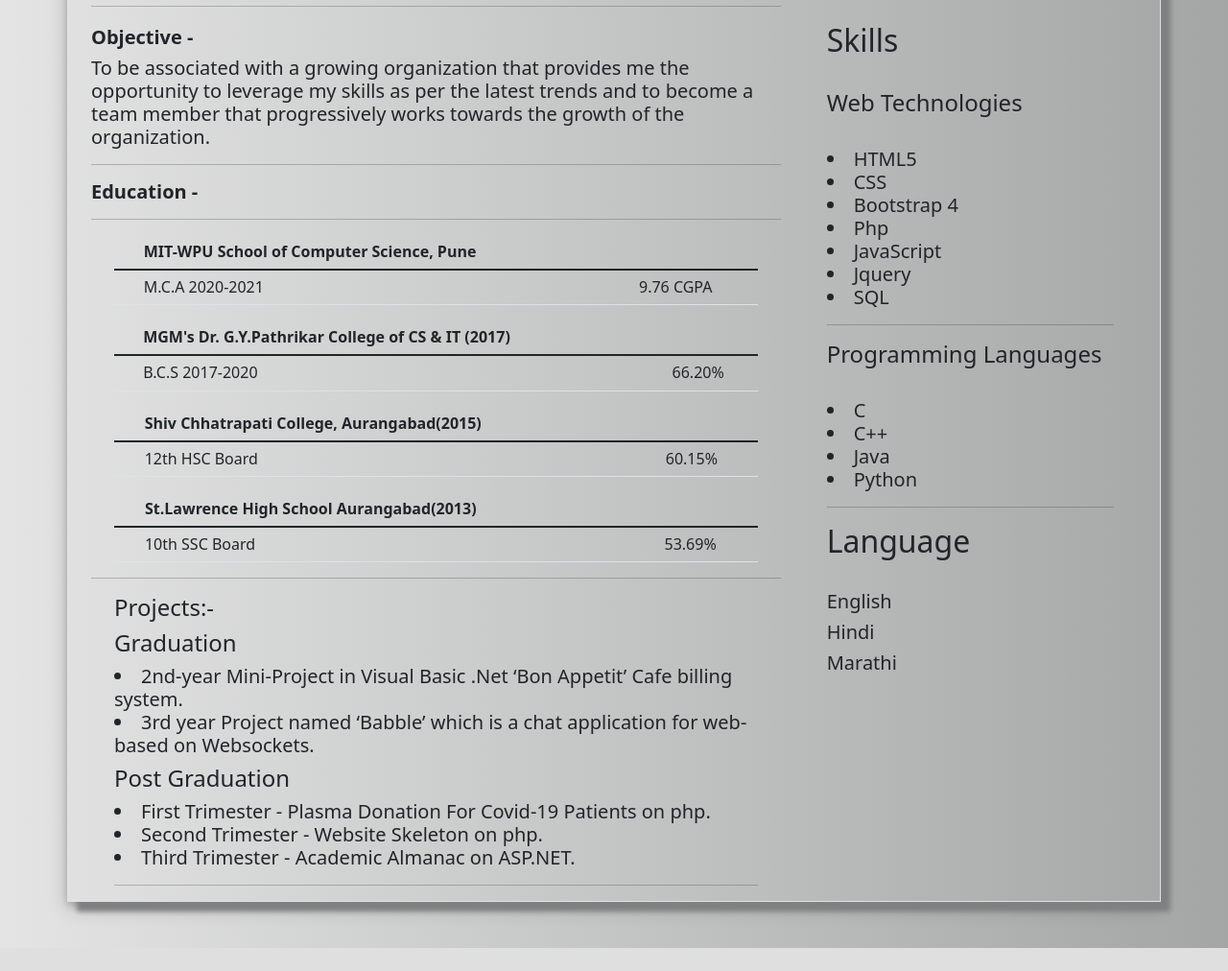
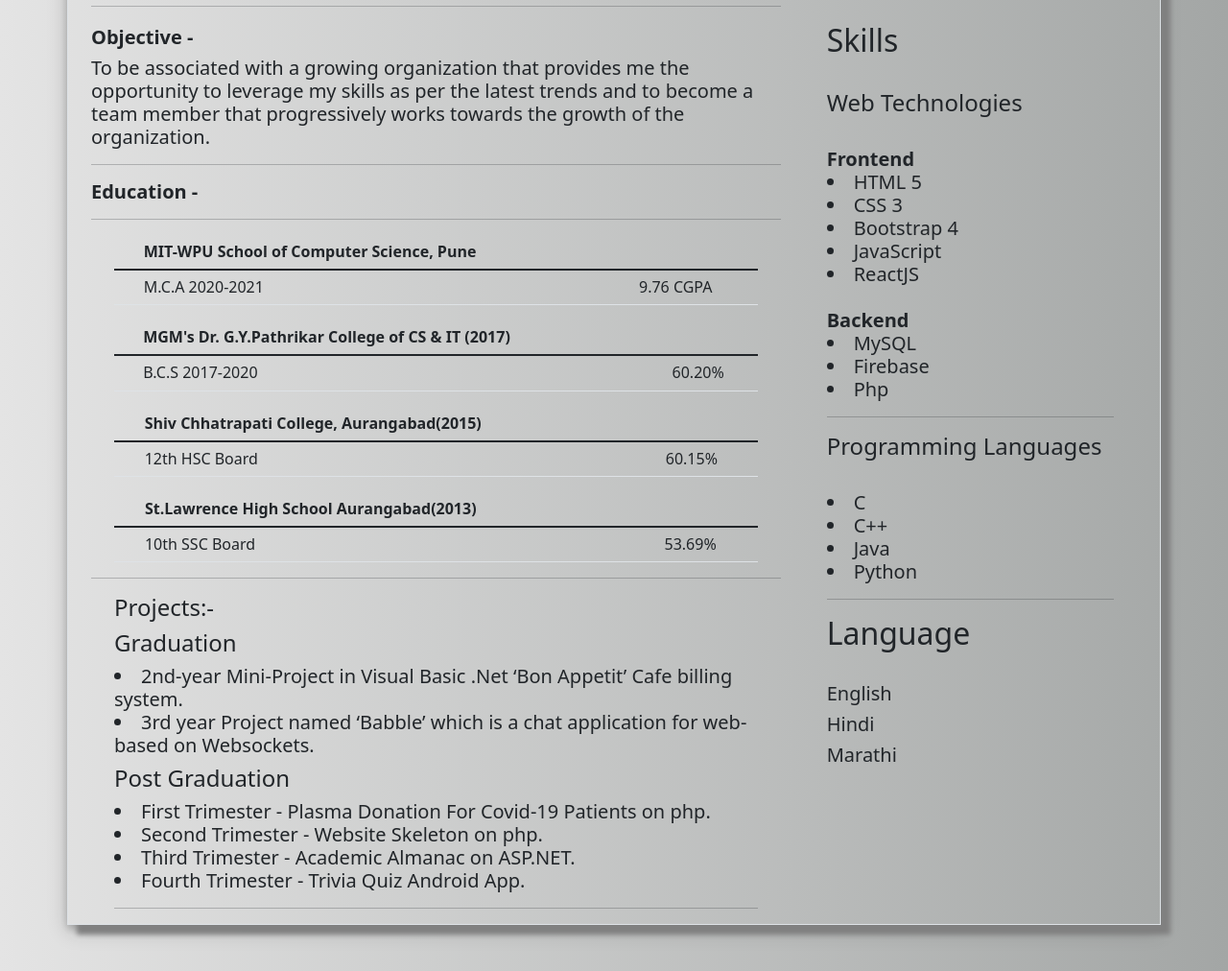
Before and after one commit to saurabhsolanke/saurabhresume, a PHP site: page / in a window 1280 px wide. Shown: the part 416-1428 px from the top of the page at 96% size. Before the commit the page ends 1404 px from the top, so only its background shows below. Run offline with PHP 8.4, Linux system fonts and the light colour scheme.

Commit message:
Update index.php

```diff
--- a/index.php
+++ b/index.php
@@ -75,7 +75,7 @@
                                 <tr>
                                     <th scope="row"></th>
                                     <td>B.C.S 2017-2020</td>
-                                    <td>66.20%</td>
+                                    <td>60.20%</td>
                                 </tr>
                             </tbody>
                         </table>
@@ -127,7 +127,10 @@
                             <h5>
                             <li>First Trimester - Plasma Donation For Covid-19 Patients on php.</li>
                             <li>Second Trimester - Website Skeleton on php.</li>
-                            <li>Third Trimester - Academic Almanac on  ASP.NET.</li></h5><hr>
+                            <li>Third Trimester - Academic Almanac on  ASP.NET.</li>
+                            <li>Fourth Trimester - Trivia Quiz Android App.</li>
+                            </h5>
+                            <hr>
                     </div>
                 </div>
 
@@ -136,13 +139,19 @@
                         <h2>Skills</h2><br>
                             <b><h4>Web Technologies</h4><br>
                             <h5></b>
-                            <li>HTML5</li>
-                            <li>CSS</li>
+                                <b>Frontend</b>
+                            <li>HTML 5</li>
+                            <li>CSS 3</li>
                             <li>Bootstrap 4</li>
+                            <li>JavaScript</li>
+                            <li>ReactJS</li>
+                             <br>
+
+                            <b>Backend</b>
+
+                            <li>MySQL</li>
+                            <li>Firebase</li>
                             <li>Php</li>
-                            <li>JavaScript</li>
-                            <li>Jquery</li>
-                            <li>SQL</li>
                             </h5><hr>
                     </div>
 
```
